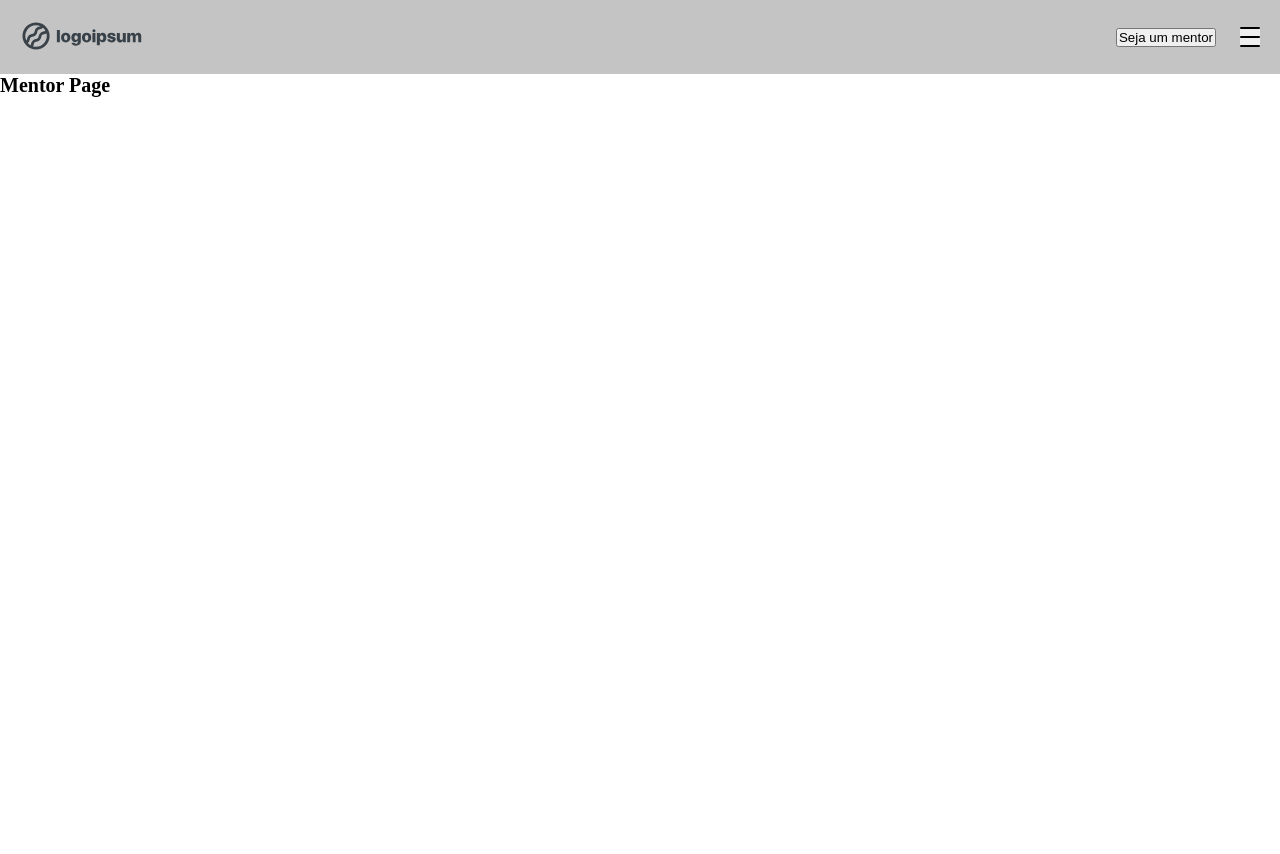
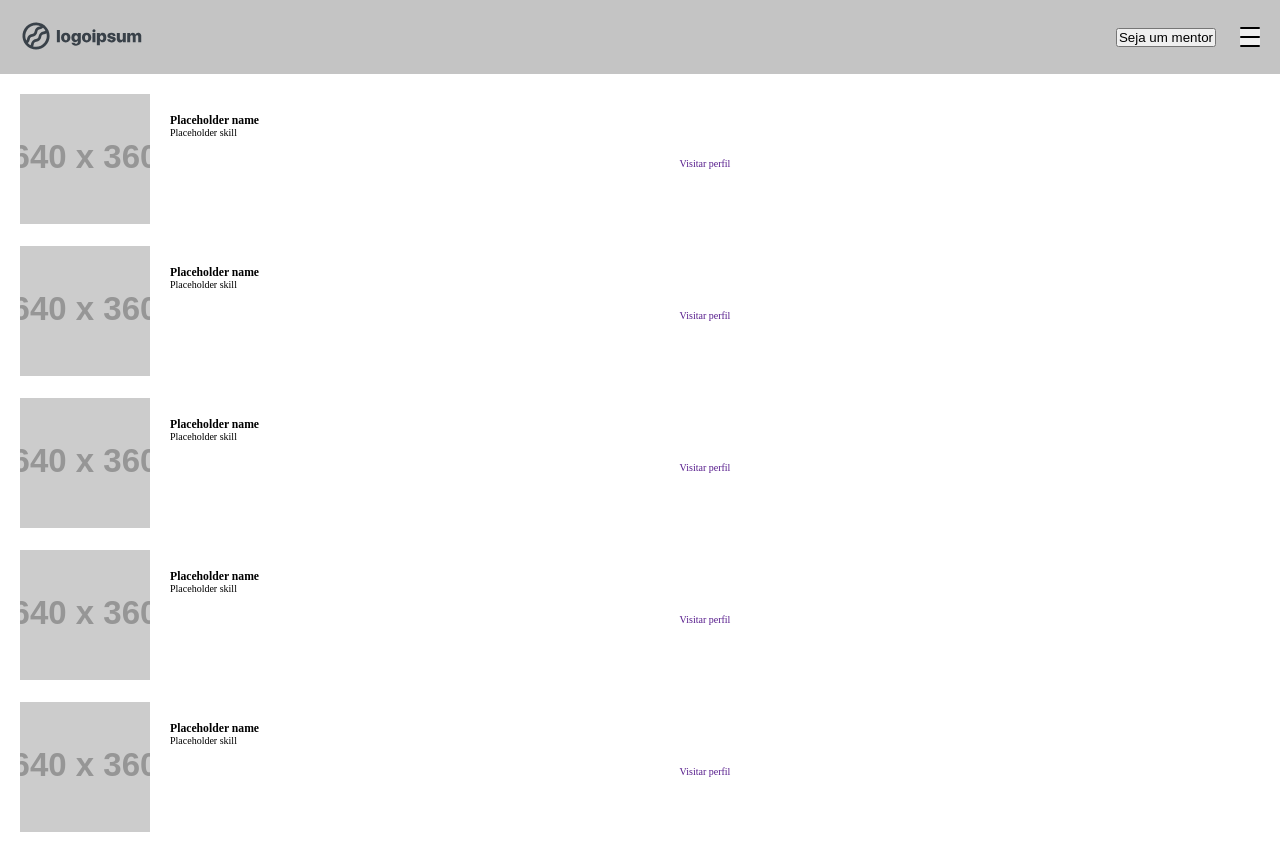
Before and after one commit to Hackathon-Fcamara/technical-share, a React (Create React App) app in the folder front-end/: page /mentor in a window 1280 px wide. Before the commit the page ends 800 px from the top, so only its background shows below. Built offline with nearby package versions, Linux system fonts and the light colour scheme; the HTML template or start-up script is replaced by a standard one.

Commit message:
feat: cria o componente MentorList
cria a estrutura e estilos basicos para o componente MentorList

```diff
--- /dev/null
+++ b/front-end/src/components/MentorCard/index.js
@@ -0,0 +1,33 @@
+import styles from "./styles.module.css";
+
+const {
+  mentorCard,
+  mentorCard__img,
+  mentorCard__textWrapper,
+  mentorCard__skillList,
+  mentorCard__scheduleLink,
+} = styles;
+
+export const MentorCard = () => {
+  return (
+    <div className={mentorCard}>
+      <figure className="mentorCard__imgWrapper">
+        <img
+          src="http://via.placeholder.com/640x360"
+          alt="Foto do mentor"
+          className={mentorCard__img}
+        />
+      </figure>
+      <div className={mentorCard__textWrapper}>
+        <h3 className="mentorCard__name">Placeholder name</h3>
+        <span className="mentorCard__role">Placeholder skill</span>
+        <ul className={mentorCard__skillList}>
+          <li className="mentorCard__skill"></li>
+        </ul>
+        <a href="" className={mentorCard__scheduleLink}>
+          Visitar perfil
+        </a>
+      </div>
+    </div>
+  );
+};
--- /dev/null
+++ b/front-end/src/components/MentorCard/styles.module.css
@@ -0,0 +1,23 @@
+.mentorCard {
+  display: flex;
+}
+
+.mentorCard__img {
+  width: 13rem;
+  height: 13rem;
+  object-fit: cover;
+}
+
+.mentorCard__textWrapper {
+  padding: 2rem;
+  width: 100%;
+}
+
+.mentorCard__skillList {
+  margin-top: 2rem;
+}
+
+.mentorCard__scheduleLink {
+  text-align: center;
+  display: block;
+}
--- /dev/null
+++ b/front-end/src/components/MentorMain/index.js
@@ -0,0 +1,21 @@
+import { MentorCard } from "../MentorCard";
+
+import styles from "./styles.module.css";
+
+const { mentorMain__container, mentorList } = styles;
+
+export const MentorMain = () => {
+  return (
+    <main className="mentorMain">
+      <div className={mentorMain__container}>
+        <ul className={mentorList}>
+          <MentorCard></MentorCard>
+          <MentorCard></MentorCard>
+          <MentorCard></MentorCard>
+          <MentorCard></MentorCard>
+          <MentorCard></MentorCard>
+        </ul>
+      </div>
+    </main>
+  );
+};
--- /dev/null
+++ b/front-end/src/components/MentorMain/styles.module.css
@@ -0,0 +1,9 @@
+.mentorMain__container {
+  padding: 2rem;
+}
+
+.mentorList {
+  display: grid;
+  grid-template: 1fr / auto;
+  row-gap: 2rem;
+}
--- a/front-end/src/pages/PageMentor/index.js
+++ b/front-end/src/pages/PageMentor/index.js
@@ -1,10 +1,11 @@
 import { Header } from "../../components/Header";
+import { MentorMain } from "../../components/MentorMain";
 
 export const PageMentor = () => {
-  return(
+  return (
     <>
       <Header />
-      <h1>Mentor Page</h1>
+      <MentorMain />
     </>
   );
 };
```
